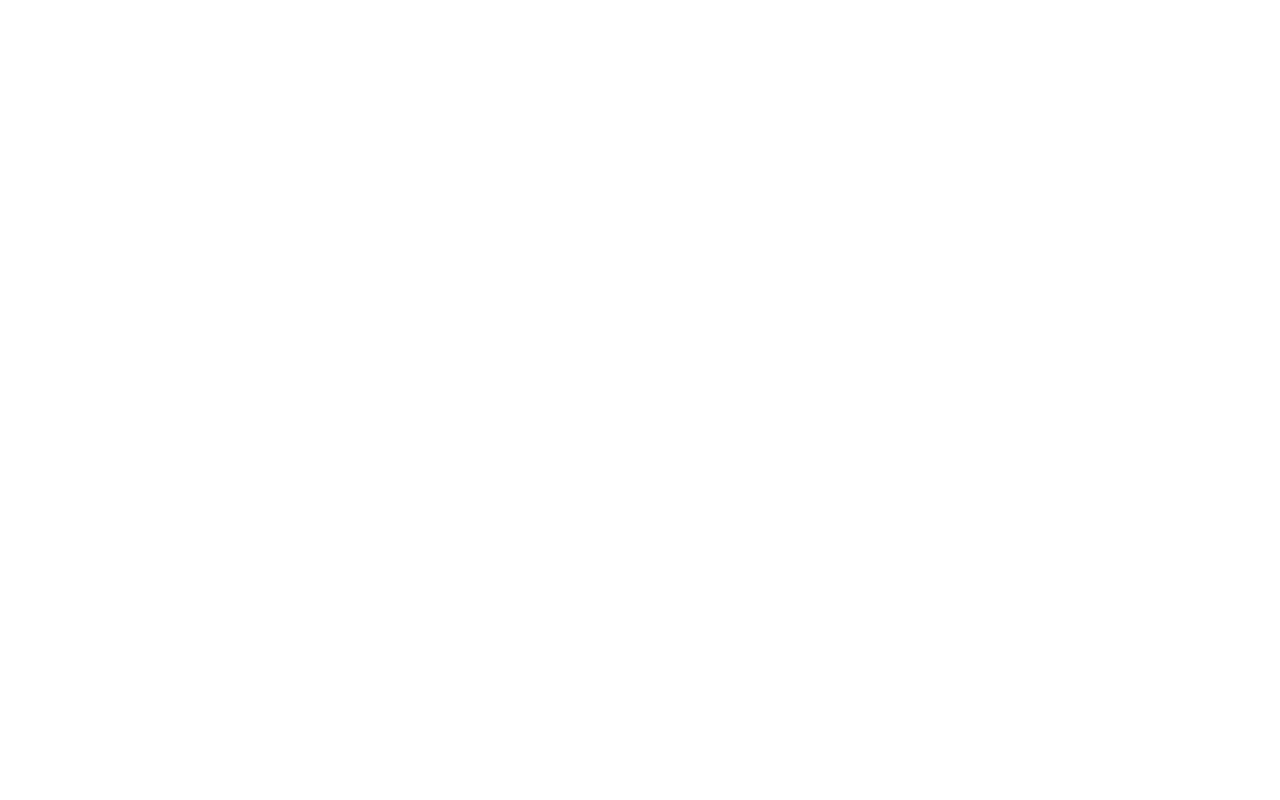
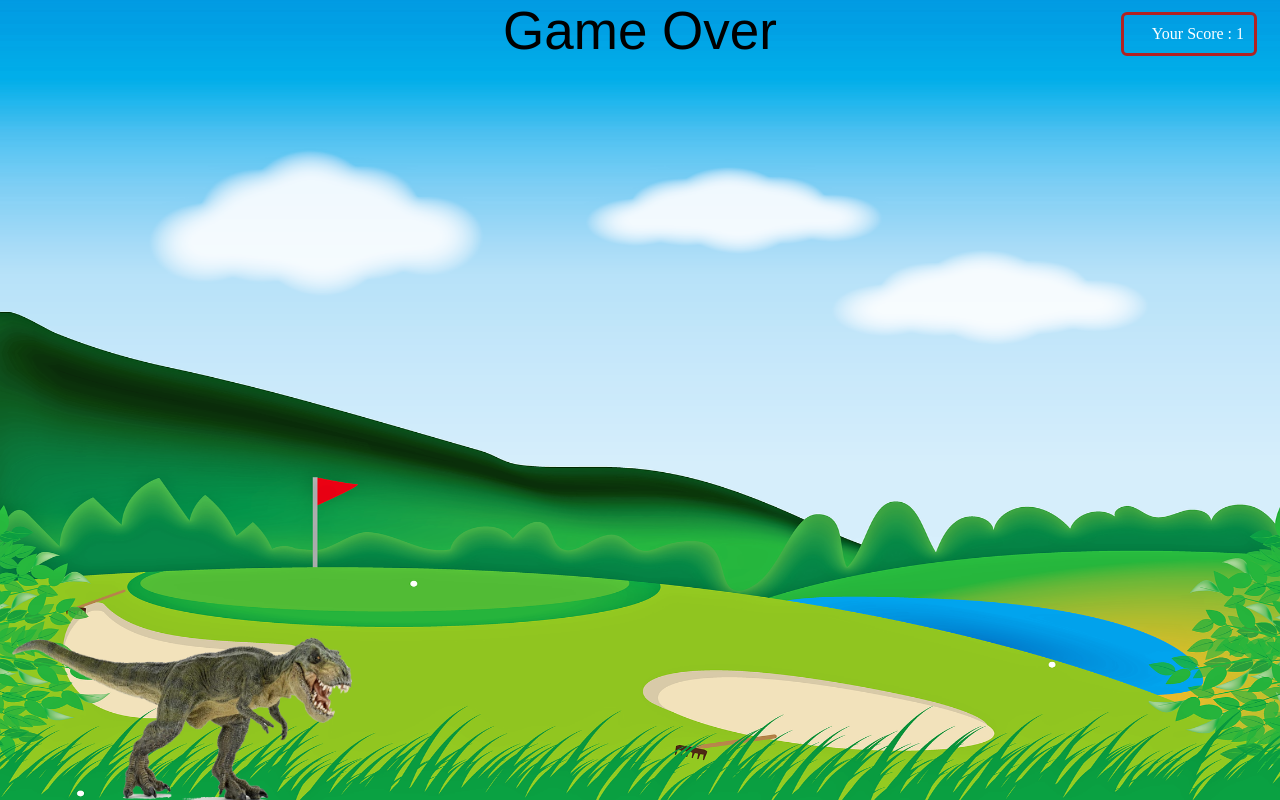
Before and after one commit to programmerrakesh/daino-drag-game, a plain HTML site: page index.html in a window 1280 px wide. Drawn offline with Linux system fonts and the light colour scheme.

Commit message:
i am ready to push

```diff
--- a/index.html
+++ b/index.html
@@ -4,9 +4,18 @@
     <meta charset="UTF-8">
     <meta http-equiv="X-UA-Compatible" content="IE=edge">
     <meta name="viewport" content="width=device-width, initial-scale=1.0">
+    <link rel="stylesheet" href="style.css">
     <title>Daino Drag Game</title>
 </head>
 <body>
+    <div class="gameContainer">
+        <div class="gameOver">Game Over</div>
+        <div class="dino"></div>
+        <div class="scoreCont">Your Score : 0</div>
+        <div class="obstacle abstacleAni"></div>
+    </div>
 
+    <script src="script.js"></script>
 </body>
+
 </html>
--- a/script.js
+++ b/script.js
@@ -0,0 +1,74 @@
+score = 0;
+cross = true;
+
+audio = new Audio('music.mp3');
+audiogo = new Audio('gameover.mp3');
+setTimeout(() => {
+    audio.play();
+}, 1000);
+document.onkeydown = function(element){
+ console.log("Key code is: ", element.keyCode);
+  if(element.keyCode == 38){
+     dino = document.querySelector('.dino');
+     dino.classList.add('animateDino');
+      setTimeout(() => {
+          dino.classList.remove('animateDino')
+      }, 700);
+    }
+    if(element.keyCode == 39){
+       dino = document.querySelector('.dino');
+       dinoX = parseInt(window.getComputedStyle(dino, null).getPropertyValue('left'));
+       dino.style.left = dinoX + 112 + "px" ;
+    };
+
+    if(element.keyCode == 37){
+        dino = document.querySelector('.dino');
+        dinoX = parseInt(window.getComputedStyle(dino, null).getPropertyValue('left'));
+        dino.style.left = (dinoX - 112) + "px" ;
+     };
+       }
+
+
+setInterval(() => {
+    dino = document.querySelector('.dino');
+    gameOver = document.querySelector('.gameOver');
+    obstacle = document.querySelector('.obstacle');
+
+    dx = parseInt(window.getComputedStyle(dino, null).getPropertyValue('left'));
+    dy = parseInt(window.getComputedStyle(dino, null).getPropertyValue('top'));
+    ox = parseInt(window.getComputedStyle(obstacle, null).getPropertyValue('left'));
+    oy = parseInt(window.getComputedStyle(obstacle, null).getPropertyValue('top'));
+
+    offsetX = Math.abs(dx-ox);
+    offsetY = Math.abs(dy-oy);
+    // console.log(offsetX, offsetY);
+    if(offsetX < 73 && offsetY < 52){
+        gameOver.style.visibility = 'visible' ;
+         obstacle.classList.remove('obstacle');
+         audiogo.play();
+         setTimeout(() => {
+             audiogo.pause();
+             audio.pause();
+         },1000);
+
+    }
+    else if(offsetX<145 && cross){
+        score += 1 ;
+       updateScore(score);
+       cross = false ;
+        setTimeout(() => {
+            cross = true;
+       },1000);
+       setTimeout(() => {
+             aniDur = parseFloat(window.getComputedStyle(obstacle, null).getPropertyValue('animation-duration'));
+             newDur = aniDur - 0.1;
+             obstacle.style.animationDuration = newDur + 's';
+       },500);
+    }
+},10);
+
+
+function updateScore(score){
+    scoreCont = document.querySelector('.scoreCont');
+    scoreCont.innerHTML = "Your Score : " + score ;
+}
--- a/style.css
+++ b/style.css
@@ -0,0 +1,89 @@
+*{
+    margin: 0;
+    padding: 0;
+}
+body{
+    overflow: hidden;
+}
+.gameContainer{
+    background-image: url('bg.png');
+    height: 100vh;
+    width: 100%;
+    background-size: 100vw 100vh ;
+    background-repeat: no-repeat;
+}
+
+.dino{
+    background-image: url('dino.png');
+    height: 170px;
+    width: 340px;
+    background-size: cover;
+    background-repeat: no-repeat;
+    position: absolute;
+    bottom: 0px;
+    left: 12px;
+}
+
+.obstacle{
+   background-image:url('dragon.png') ;
+   background-repeat: no-repeat;
+   height: 200px;
+   width: 300px;
+   background-size: cover;
+   position: absolute;
+   bottom: 0;
+   left:40vw;
+}
+.gameOver{
+    visibility: hidden;
+    position: relative;
+    text-align: center;
+    font-size: 53px;
+    font-family: sans-serif;
+}
+.scoreCont{
+    position: absolute;
+    border: 3px solid firebrick;
+    text-align: right;
+    width: 110px;
+    padding: 10px;
+    right: 23px;
+    top: 12px;
+    display: grid;
+    align-items: ;
+    color: white;
+    border-radius: 6px;
+    font-size: medium;
+    font-weight: 400;
+}
+
+.animateDino{
+    animation:dino .6s linear ;
+}
+
+.abstacleAni{
+    animation: abstacle 5s linear infinite;
+}
+@keyframes dino{
+    0%{
+        bottom: 0;
+    }
+
+    50%{
+        bottom: 600px;
+    }
+
+    100%{
+        bottom: 0;
+    }
+}
+
+@keyframes abstacle{
+    0%{
+        left: 100vw;
+    }
+
+    100%{
+        left: -10vw;
+    }
+}
```
